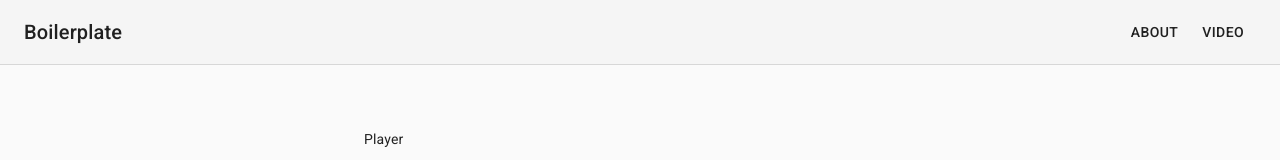
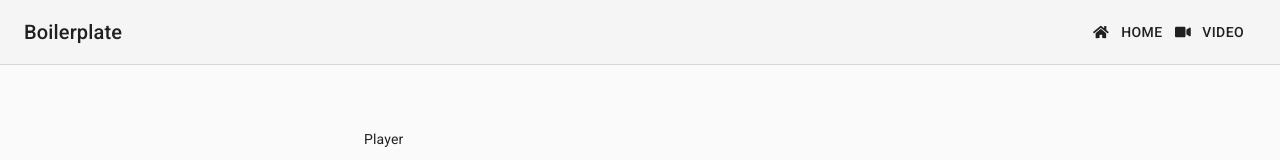
Before and after one commit to iyerkris85/boilerplate, a React (Create React App) app: page /player in a window 1280 px wide. Shown: the top 160 px of the page. Built offline with nearby package versions, Linux system fonts and the light colour scheme.

Commit message:
Include font-awesome icon as individual use

```diff
--- a/package.json
+++ b/package.json
@@ -3,6 +3,9 @@
   "version": "0.1.0",
   "private": true,
   "dependencies": {
+    "@fortawesome/fontawesome-svg-core": "^1.2.36",
+    "@fortawesome/free-solid-svg-icons": "^5.15.4",
+    "@fortawesome/react-fontawesome": "^0.1.15",
     "@material-ui/core": "^4.12.3",
     "@material-ui/icons": "^4.11.2",
     "@testing-library/jest-dom": "^5.14.1",
--- a/src/App.jsx
+++ b/src/App.jsx
@@ -3,7 +3,7 @@
 function App() {
   return (
     <div>
-      <Main />
+      <Main/>
     </div>
   );
 }
--- a/src/components/Header/component.jsx
+++ b/src/components/Header/component.jsx
@@ -5,6 +5,7 @@
 import AppBar from "@material-ui/core/AppBar";
 import Toolbar from "@material-ui/core/Toolbar";
 import Typography from "@material-ui/core/Typography";
+import { FontAwesomeIcon } from '@fortawesome/react-fontawesome';
 import Link from "@material-ui/core/Link";
 import headerStyles from "./styles";
 import menu from "./menu";
@@ -29,6 +30,8 @@
         </Typography>
         <nav>
           {menu.map((m, i) => (
+            <React.Fragment>
+              <FontAwesomeIcon icon={m.icon} />
               <Link
                 variant="button"
                 key={i}
@@ -38,6 +41,7 @@
               >
                 {m.label}
               </Link>
+            </React.Fragment>
           ))}
         </nav>
       </Toolbar>
--- a/src/components/Header/menu.jsx
+++ b/src/components/Header/menu.jsx
@@ -1,14 +1,18 @@
 /**
  * Routes file contains path and components mapping
  */
+import { faHome, faVideo} from '@fortawesome/free-solid-svg-icons'
+
 const menu = [
   {
     path: "/",
-    label: "About",
+    label: "Home",
+    icon: faHome
   },
   {
     path: "/player",
     label: "Video",
+    icon: faVideo
   },
 ];
 
```
Lines whose indentation alone changed are shown as unchanged.
